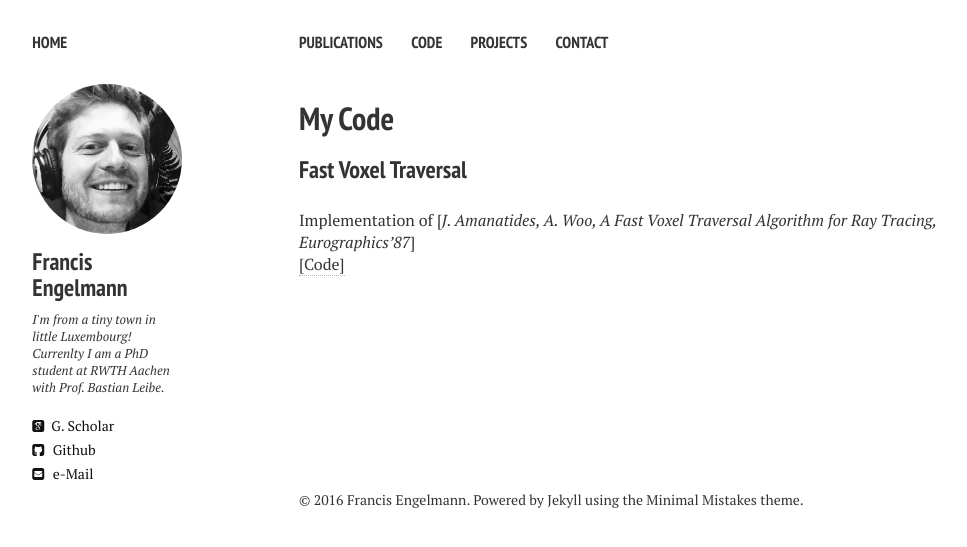
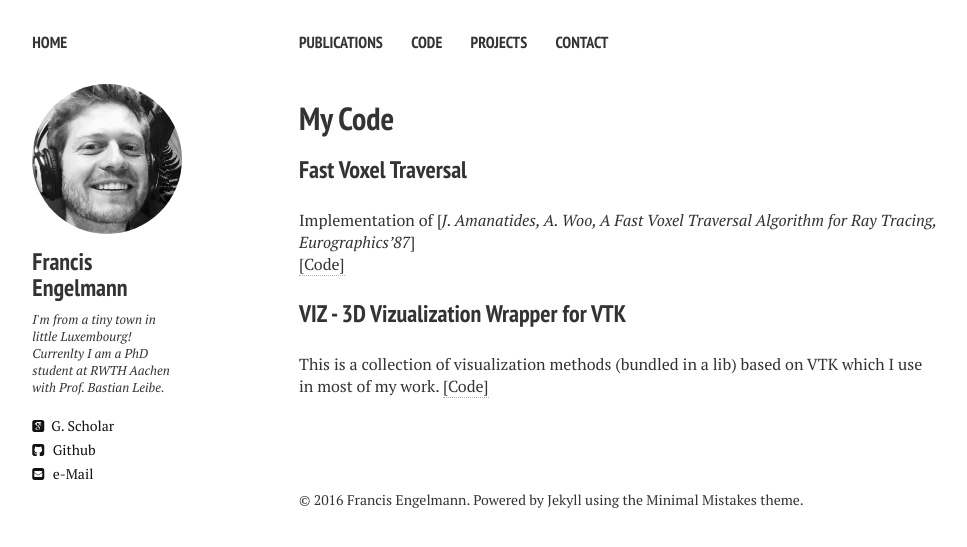
Before and after one commit to francisengelmann/francisengelmann.github.io, a Jekyll site: the page built from code.md, in a window 1280 px wide. Shown: the top 547 px of the page, without its empty margins (21-988 px from the left). Built offline with Jekyll 4.4.1, drawn with Linux system fonts in a browser that asks for light colours; nearby versions of some CDN libraries.

Commit message:
Update code.md

```diff
--- a/code.md
+++ b/code.md
@@ -11,3 +11,7 @@ comments: false
 Implementation of [*J. Amanatides, A. Woo, A Fast Voxel Traversal Algorithm for Ray Tracing, Eurographics'87*]
 
 [[Code]](https://github.com/francisengelmann/fast_voxel_traversal)
+
+### VIZ - 3D Vizualization Wrapper for VTK
+This is a collection of visualization methods (bundled in a lib) based on VTK which I use in most of my work.
+[[Code]](https://github.com/francisengelmann/viz)
```
